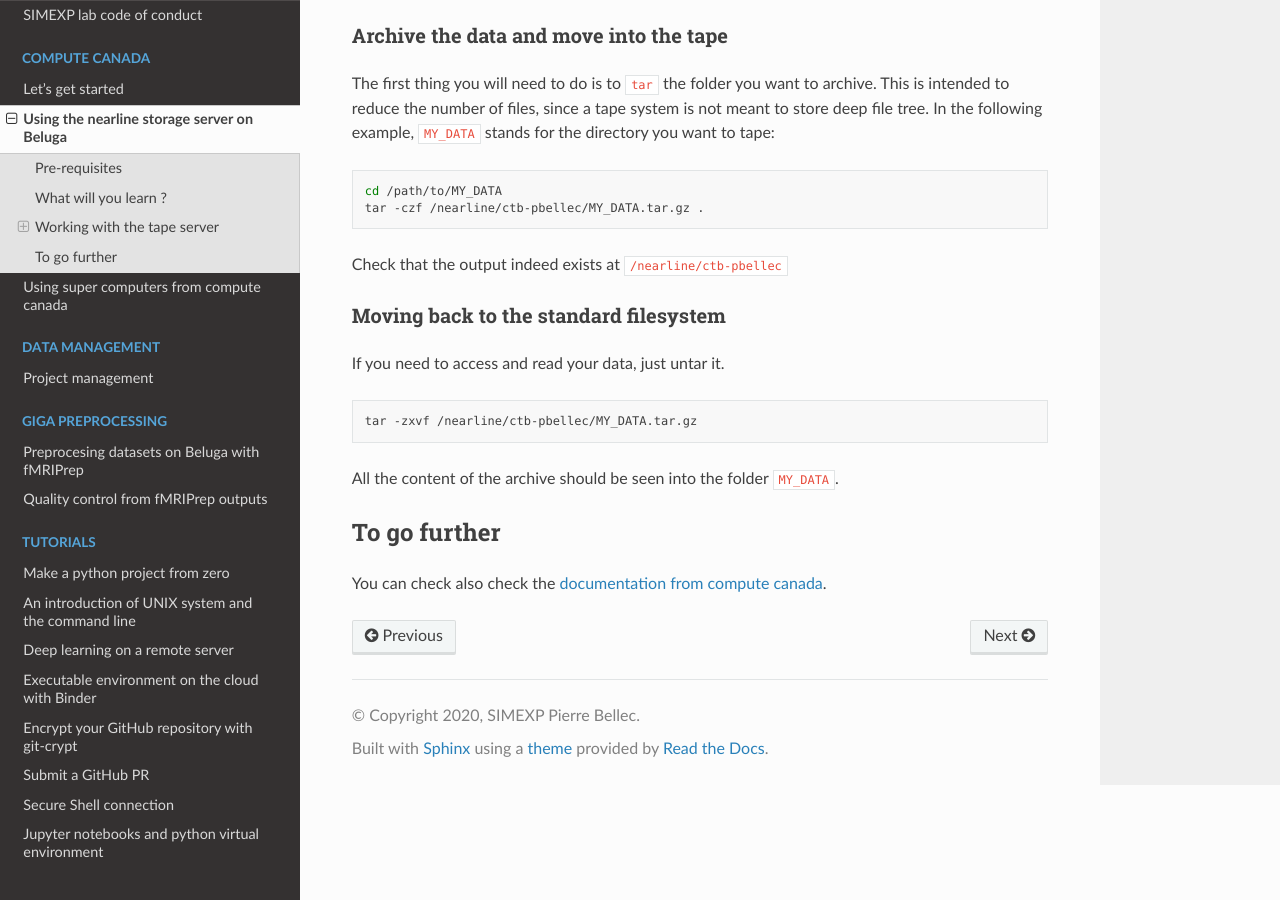
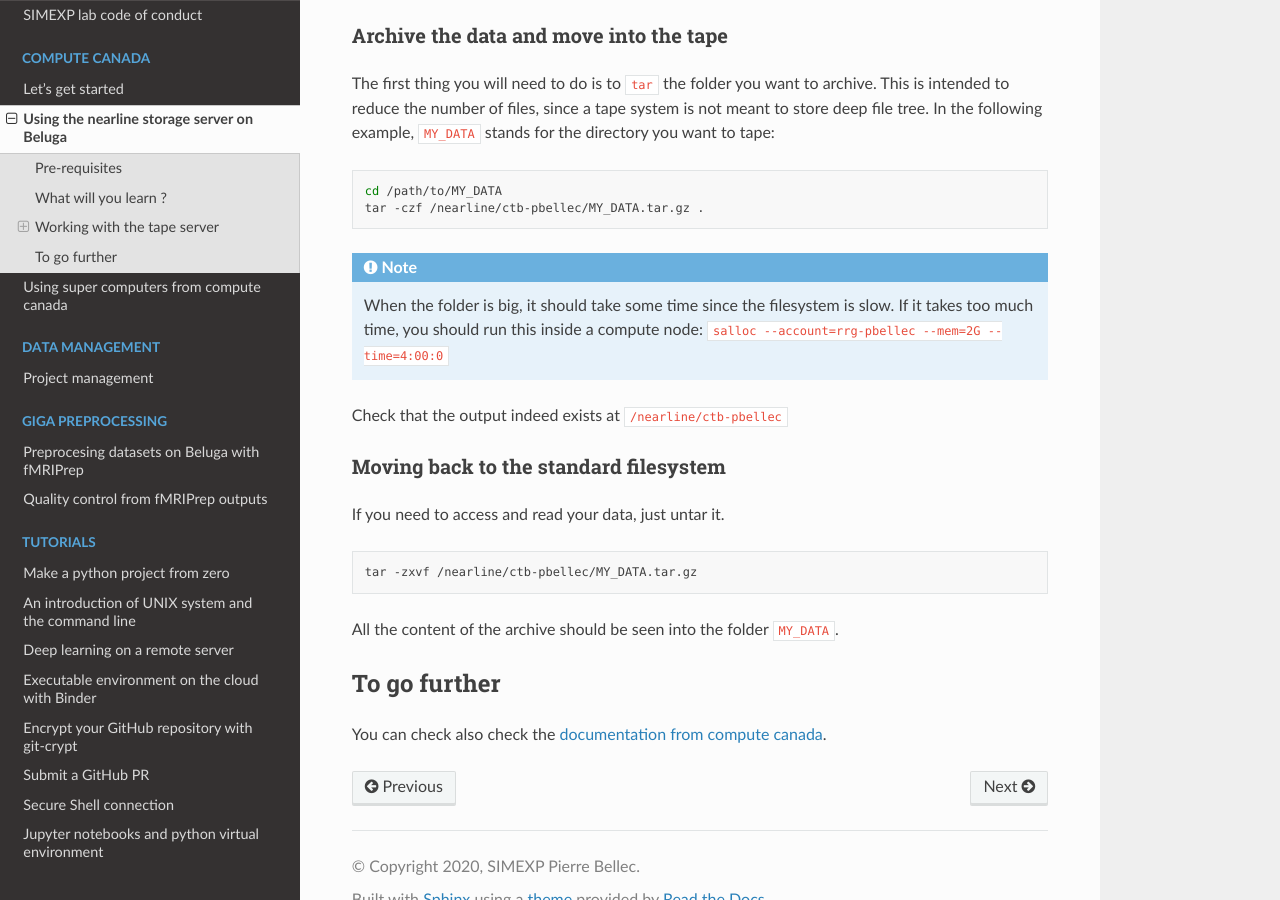
Before and after one commit to SIMEXP/lab-documentation, a Sphinx documentation site: the page built from source/compute_canada/tape.rst, in a window 1280 px wide and 900 px high, scrolled down 546 px. Built offline with Sphinx 7.4.7 and the Read the Docs theme 2.0.0, drawn with Linux system fonts in a browser that asks for light colours.

Commit message:
Some notes on archiving big files

```diff
--- a/source/compute_canada/tape.rst
+++ b/source/compute_canada/tape.rst
@@ -29,6 +29,12 @@ In the following example, ``MY_DATA`` stands for the directory you want to tape:
     cd /path/to/MY_DATA
     tar -czf /nearline/ctb-pbellec/MY_DATA.tar.gz .
 
+.. note::
+    When the folder is big, it should take some time since the filesystem is slow. If it takes too much time, you should run this inside a compute node:
+    ``salloc --account=rrg-pbellec --mem=2G --time=4:00:0``
+
+
+
 Check that the output indeed exists at ``/nearline/ctb-pbellec``
 
 Moving back to the standard filesystem
```
